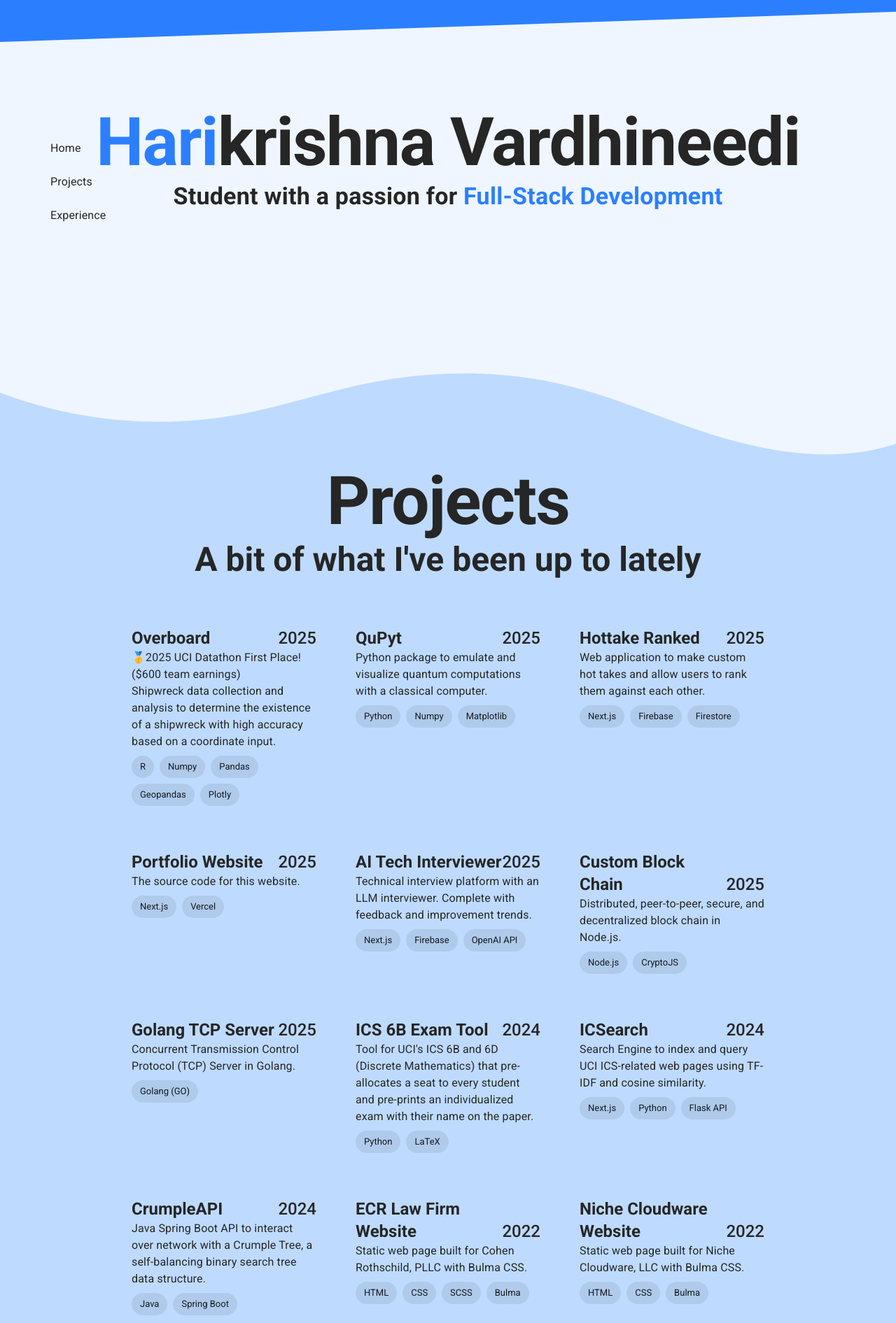
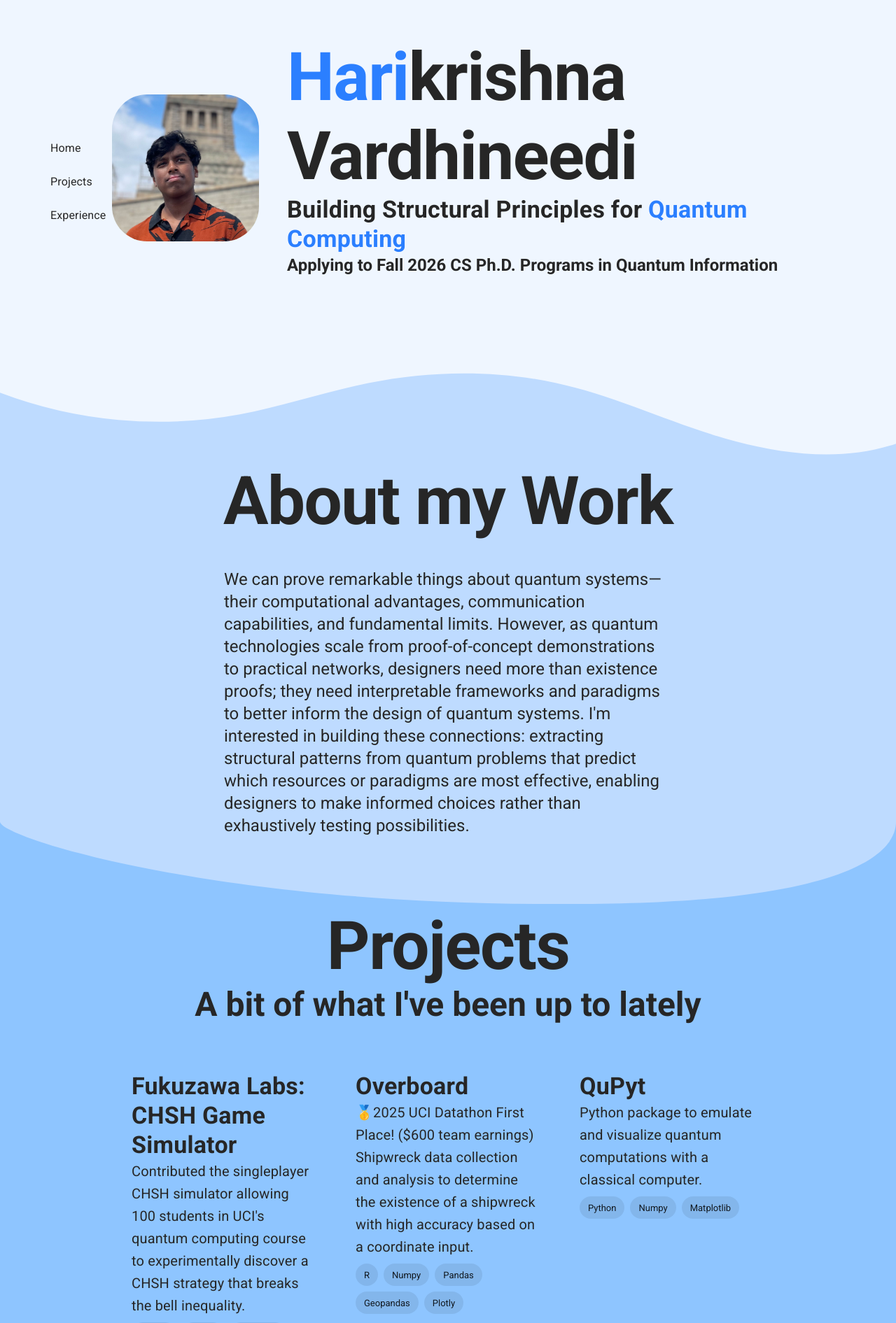
Before and after one commit to SoftLocked/personal-website, a Next.js app: page / in a window 1280 px wide. Shown: the part 140-2031 px from the top of the page at 70% size. Built offline with nearby package versions, Linux system fonts and the light colour scheme; some icons are missing.

Commit message:
Reworked landing page and added about my work section

```diff
--- /dev/null
+++ b/src/components/about.tsx
@@ -0,0 +1,33 @@
+import { Typography } from "@mui/material";
+import React from "react";
+import ExpCard from "./expCard";
+
+
+
+const About = () => {
+
+
+    return (
+        <React.Fragment>
+            <div className="flex justify-center">
+                <Typography sx={{ typography: { md: 'h1', sm: 'h2', xs: 'h3' } }} style={{fontWeight: 700}}>About my Work</Typography>
+            </div>
+            <div className="flex justify-center">
+
+                <div className="flex justify-center w-[50vw] mt-10">
+
+
+                    <Typography sx={{ typography: { md: 'h5', sm: 'h5', xs: 'h6' } }}>We can prove remarkable things about quantum systems—their computational advantages, communication capabilities, and fundamental limits. However, as quantum technologies scale from proof-of-concept demonstrations to practical networks, designers need more than existence proofs; they need interpretable frameworks and paradigms to better inform the design of quantum systems. I'm interested in building these connections: extracting structural patterns from quantum problems that predict which resources or paradigms are most effective, enabling designers to make informed choices rather than exhaustively testing possibilities.</Typography>
+                </div>
+            </div>
+
+        <div className="custom-shape-divider-bottom-1743408918">
+                            <svg data-name="Layer 1" xmlns="http://www.w3.org/2000/svg" viewBox="0 0 1200 120" preserveAspectRatio="none">
+                                <path d="M741,116.23C291,117.43,0,27.57,0,6V120H1200V6C1200,27.93,1186.4,119.83,741,116.23Z" className="shape-fill"></path>
+                            </svg>
+                        </div>
+        </React.Fragment>
+    );
+};
+
+export default About;
--- a/src/components/landing.tsx
+++ b/src/components/landing.tsx
@@ -8,16 +8,21 @@ import React from "react";
 const Landing = () => {
     return (
         <React.Fragment>
+            <div className="grid grid-cols-1 lg:grid-cols-4 w-[75vw] gap-10 content-center">
+                <div className="flex items-center">
+                    <img src="hari.jpg" className="rounded-[50px] mb-10 w-[15em] lg:w-[20em] aspect-square"></img>
+                </div>
 
-
-
+                <div className="text-left col-span-3">
                     <Typography sx={{ typography: { md: 'h1', sm: 'h2', xs: 'h3' } }} style={{fontWeight: 700}}><span className="text-blue-500">Hari</span>krishna Vardhineedi</Typography>
 
-            <Typography sx={{ typography: { md: 'h4', sm: 'h4', xs: 'h5' } }} style={{fontWeight: 700}}>Student with a passion for <span className="text-blue-500">Full-Stack Development</span></Typography>
+                    <Typography sx={{ typography: { md: 'h4', sm: 'h4', xs: 'h5' } }} style={{fontWeight: 700}}>Building Structural Principles for <span className="text-blue-500">Quantum Computing</span></Typography>
 
-            <div className="pt-4 text-blue-500 flex justify-end">
+                    <Typography sx={{ typography: { md: 'h5', sm: 'h5', xs: 'h6' } }} style={{fontWeight: 700}}>Applying to Fall 2026 CS Ph.D. Programs in Quantum Information</Typography>
+
+                    <div className="pt-4 text-blue-500 flex">
                         <Tooltip title="LinkedIn" arrow>
-                    <a href="https://www.linkedin.com/in/hvardhin/" target="_blank"><LinkedInIcon className="!w-8 !h-8 md:!w-12 md:!h-12 mx-2 transition duration-100 ease-in-out hover:text-blue-300"/></a>
+                            <a href="https://www.linkedin.com/in/hvardhin/" target="_blank"><LinkedInIcon className="!w-8 !h-8 md:!w-12 md:!h-12 mr-2 transition duration-100 ease-in-out hover:text-blue-300"/></a>
                         </Tooltip>
                         <Tooltip title="GitHub" arrow>
                         <a href="https://github.com/SoftLocked" target="_blank"><GitHubIcon className="!w-8 !h-8 md:!w-12 md:!h-12 mx-2 transition duration-100 ease-in-out hover:text-blue-300"/></a>
@@ -28,6 +33,8 @@ const Landing = () => {
                         <Tooltip title="Resume" arrow>
                         <a href="mailto:harivardhineedi@gmail.com"><DescriptionIcon className="!w-8 !h-8 md:!w-12 md:!h-12 mx-2 transition duration-100 ease-in-out hover:text-blue-300"/></a>
                         </Tooltip>
+                    </div>
+                </div>
             </div>
 
             <div className="custom-shape-divider-bottom-1743409189">
--- a/src/components/projectCard.tsx
+++ b/src/components/projectCard.tsx
@@ -7,14 +7,13 @@ interface MyComponentProps {
     skills: string[];
 }
 
-const ProjectCard: React.FC<MyComponentProps> = ({title, year, description, skills}) => {
+const ProjectCard: React.FC<MyComponentProps> = ({title, description, skills}) => {
     return (
         <div className="p-5 m-2">
             <div className="flex flex-row items-end justify-between">
-                <Typography variant="h5" style={{fontWeight: 700}} className="text-blue-600 md:text-inherit">{title}</Typography>
-                <Typography variant="h5" style={{fontWeight: 500}}>{year}</Typography>
+                <Typography variant="h4" style={{fontWeight: 700}} className="text-blue-600 md:text-inherit">{title}</Typography>
             </div>
-            <Typography variant="body1" style={{whiteSpace: 'pre-line'}}>{description}</Typography>
+            <Typography variant="h6" style={{whiteSpace: 'pre-line', fontWeight: 400}}>{description}</Typography>
             <div className="mt-2">
                 {skills.map((skill, index) => (
                     <Chip key={index} label={skill} className="mr-2 mb-2"/>
--- a/src/components/projects.tsx
+++ b/src/components/projects.tsx
@@ -4,6 +4,13 @@ import ProjectCard from "./projectCard";
 
 const Projects = () => {
     const projects = [
+        {
+            title: "Fukuzawa Labs: CHSH Game Simulator",
+            year: 2025,
+            description: "Contributed the singleplayer CHSH simulator allowing 100 students in UCI's quantum computing course to experimentally discover a CHSH strategy that breaks the bell inequality.",
+            link: "https://devpost.com/software/overboard-o09dem?_gl=1*19xl9l8*_gcl_au*MjA5OTgwNDAxNS4xNzQ0NDA2OTUw*_ga*ODYxOTM0MjU0LjE3NDQ0MDY5NTA.*_ga_0YHJK3Y10M*MTc0NDgyNDM3OS4xMi4xLjE3NDQ4MjUzNDQuMC4wLjA.",
+            skills: ["Next.js", "Vercel", "Supabase"]
+        },
         {
             title: "Overboard",
             year: 2025,
@@ -21,7 +28,7 @@ const Projects = () => {
         {
             title: "Hottake Ranked",
             year: 2025,
-            description: "Web application to make custom hot takes and allow users to rank them against each other.",
+            description: "Web application to make custom hot takes and allow users to rank them against each other. Accumulated 500 users.",
             link: "https://hottake-ranked.harivardhineedi.com/",
             skills: ["Next.js", "Firebase", "Firestore"]
         },
@@ -31,13 +38,6 @@ const Projects = () => {
             description: "The source code for this website.",
             link: "https://github.com/SoftLocked/personal-website",
             skills: ["Next.js", "Vercel"]
-        },
-        {
-            title: "AI Tech Interviewer",
-            year: 2025,
-            description: "Technical interview platform with an LLM interviewer. Complete with feedback and improvement trends.",
-            link: "https://github.com/SoftLocked/Frontend-Live-Technical-Interview-Platform",
-            skills: ["Next.js", "Firebase", "OpenAI API"]
         },
         {
             title: "Custom Block Chain",
@@ -73,20 +73,6 @@ const Projects = () => {
             description: "Java Spring Boot API to interact over network with a Crumple Tree, a self-balancing binary search tree data structure.",
             link: "https://github.com/SoftLocked/CrumpleAPI",
             skills: ["Java", "Spring Boot"]
-        },
-        {
-            title: "ECR Law Firm Website",
-            year: 2022,
-            description: "Static web page built for Cohen Rothschild, PLLC with Bulma CSS.",
-            link: "https://github.com/SoftLocked/Cohen-Rothschilds",
-            skills: ["HTML", "CSS", "SCSS", "Bulma"]
-        },
-        {
-            title: "Niche Cloudware Website",
-            year: 2022,
-            description: "Static web page built for Niche Cloudware, LLC with Bulma CSS.",
-            link: "https://github.com/SoftLocked/Niche-Cloudware-Website",
-            skills: ["HTML", "CSS", "Bulma"]
         },
         {
             title: "Skill Surge Bot",
@@ -126,11 +112,20 @@ const Projects = () => {
                     ))}
                 </div>
             </div>
-            <div className="custom-shape-divider-bottom-1743408918">
-                <svg data-name="Layer 1" xmlns="http://www.w3.org/2000/svg" viewBox="0 0 1200 120" preserveAspectRatio="none">
-                    <path d="M741,116.23C291,117.43,0,27.57,0,6V120H1200V6C1200,27.93,1186.4,119.83,741,116.23Z" className="shape-fill"></path>
+            <div className="custom-shape-divider-bottom-1743409567">
+                <svg
+                    data-name="Layer 1"
+                    xmlns="http://www.w3.org/2000/svg"
+                    viewBox="0 0 1200 120"
+                    preserveAspectRatio="none"
+                >
+                    <path
+                        d="M1200 120L0 16.48 0 0 1200 0 1200 120z"
+                        className="shape-fill"
+                    ></path>
                 </svg>
             </div>
+
         </React.Fragment>
     );
 }
--- a/src/components/education.tsx
+++ b/src/components/research.tsx
@@ -4,28 +4,28 @@ import ExpCard from "./expCard";
 
 
 
-const Education = () => {
+const Research = () => {
 
     const experiences = [
-        {
+        /*{
             company:"UC Irvine", title:"B.S. Computer Science", timeframe:"Sep 2022 - Present",
             description:`
                 Specialized in Algorithms. Took courses in Systems, Architecture, Database, Information Retrieval, Machine Learning, Quantum Computing, Complexity, Data Structures, Algorithms, and many more.`
-        },
-        {
+        },*/
+        /*{
             company:"Pickaxe", title:"Software Engineer Intern", timeframe:"Jun 2023 - Aug 2023",
             description:`
             Engineered a generative AI-driven Twitter marketing automation tool within 6 weeks, streamlining company marketing.
             Integrated GPT-4, Twitter API, LangChain, and FastAPI, reducing tweeting time by 80% while maintaining engagement.
             Automated end-to-end testing with Python Unittest, ensuring robust, maintainable code with 99% test coverage.`
-        },
-        {
+        },*/
+        /*{
             company:"UC Irvine", title:"Teaching Assistant", timeframe:"Sep 2023 - Mar 2025",
             description:`
             Managed a 20-member teaching team using Agile Sprint Methodology, coordinating logistics for 600+ students per term.
             Automated exam logistics using Pandas, NumPy, and LaTeX, cutting logistic time by 50% and eliminating manual errors.
             Developed an ID-check system leveraging UCI Photo Roster API, Pandas, and LaTeX, reducing exam turn-in time by 80%.`
-        },
+        },*/
         {
             company:"UC Irvine", title:"Research Assistant", timeframe:"Jan 2025 - Present",
             description:`
@@ -48,21 +48,13 @@ const Education = () => {
 
             </div>
 
-            <div className="custom-shape-divider-bottom-1743409567">
-                <svg
-                    data-name="Layer 1"
-                    xmlns="http://www.w3.org/2000/svg"
-                    viewBox="0 0 1200 120"
-                    preserveAspectRatio="none"
-                >
-                    <path
-                        d="M1200 120L0 16.48 0 0 1200 0 1200 120z"
-                        className="shape-fill"
-                    ></path>
-                </svg>
-            </div>
+            <div className="custom-shape-divider-bottom-1743408918">
+                            <svg data-name="Layer 1" xmlns="http://www.w3.org/2000/svg" viewBox="0 0 1200 120" preserveAspectRatio="none">
+                                <path d="M741,116.23C291,117.43,0,27.57,0,6V120H1200V6C1200,27.93,1186.4,119.83,741,116.23Z" className="shape-fill"></path>
+                            </svg>
+                        </div>
         </React.Fragment>
     );
 };
 
-export default Education;
+export default Research;
--- a/src/pages/index.tsx
+++ b/src/pages/index.tsx
@@ -5,9 +5,10 @@ import useScrollBottom from "@/hooks/useScrollBottom";
 
 import Landing from "@/components/landing";
 import Projects from "@/components/projects";
-import Education from "@/components/education";
 import Footer from "@/components/footer";
 import UpdateBanner from "@/components/updateBanner";
+import Research from "@/components/research";
+import About from "@/components/about";
 
 export default function Home() {
 
@@ -26,24 +27,26 @@ export default function Home() {
   return (
     <React.Fragment>
 
-      <UpdateBanner/>
+      {/*<UpdateBanner/> */}
 
       <SideNav></SideNav>
 
       {/* Landing */}
-      <Box id="landing" className="min-w-screen min-h-[100vh] flex flex-col items-center justify-center text-center relative px-5">
+      <Box id="landing" className="min-w-screen min-h-[100vh] flex flex-col justify-center items-center text-center relative px-5">
         <Landing/>
       </Box>
 
+      {/* About */}
+      <Box id="about" className="min-w-screen min-h-[60vh] bg-blue-200 relative pb-25 px-5">
+        <About/>
+      </Box>
+
       {/* Projects */}
-      <Box id="projects" className="min-w-screen min-h-screen flex flex-col bg-blue-200 relative px-5 pb-[200px]">
+      <Box id="projects" className="min-w-screen min-h-screen flex flex-col bg-blue-300 relative px-5 pb-[200px]">
         <Projects/>
       </Box>
 
-      {/* Education */}
-      <Box id="experience" className="min-w-screen min-h-[90vh] bg-blue-300 relative pb-25 px-5">
-        <Education/>
-      </Box>
+
 
       {/* Footer */}
       <Box id="footer" className="min-w-screen min-h-[25vh] lg:min-h-[20vh] flex bg-blue-700 text-white relative justify-center">
```
Also changed, not shown: public/hari.jpg (added), 1 other file (tests, documents, lock files or other folders). Lines whose indentation alone changed are shown as unchanged.
